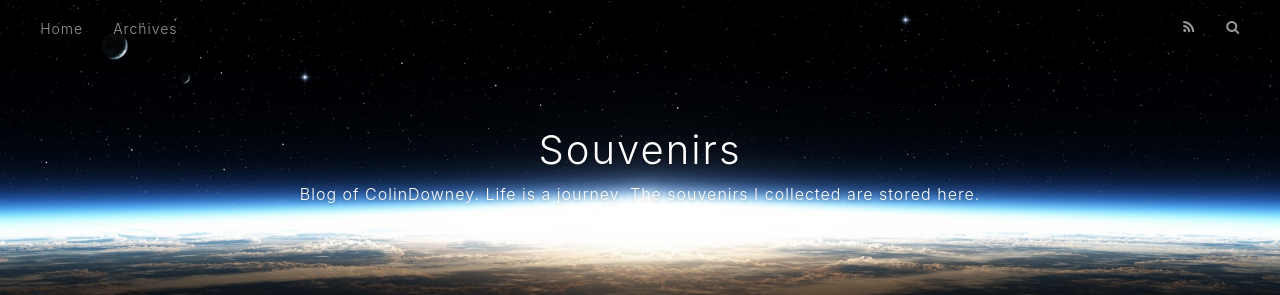
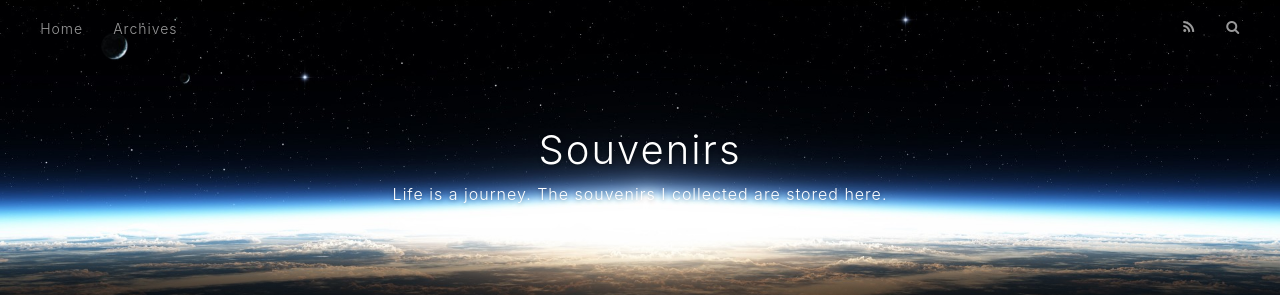
Before and after one commit to ColinDowney/ColinDowney.github.io, a plain HTML site: page 2020/04/07/Start/index.html in a window 1280 px wide. Shown: the top 295 px of the page. Drawn offline with nearby package versions, Linux system fonts and the light colour scheme.

Commit message:
Site updated: 2020-04-07 13:49:00

```diff
--- a/2020/04/07/Start/index.html
+++ b/2020/04/07/Start/index.html
@@ -44,7 +44,7 @@
       </h1>
 
         <h2 id="subtitle-wrap">
-          <a href="/" id="subtitle">Blog of ColinDowney. Life is a journey. The souvenirs I collected are stored here.</a>
+          <a href="/" id="subtitle">Life is a journey. The souvenirs I collected are stored here.</a>
         </h2>
 
     </div>
```
Also changed, not shown: archives/2020/04/index.html (+1 -1 lines), archives/2020/index.html (+1 -1 lines), archives/index.html (+1 -1 lines), index.html (+1 -1 lines).
